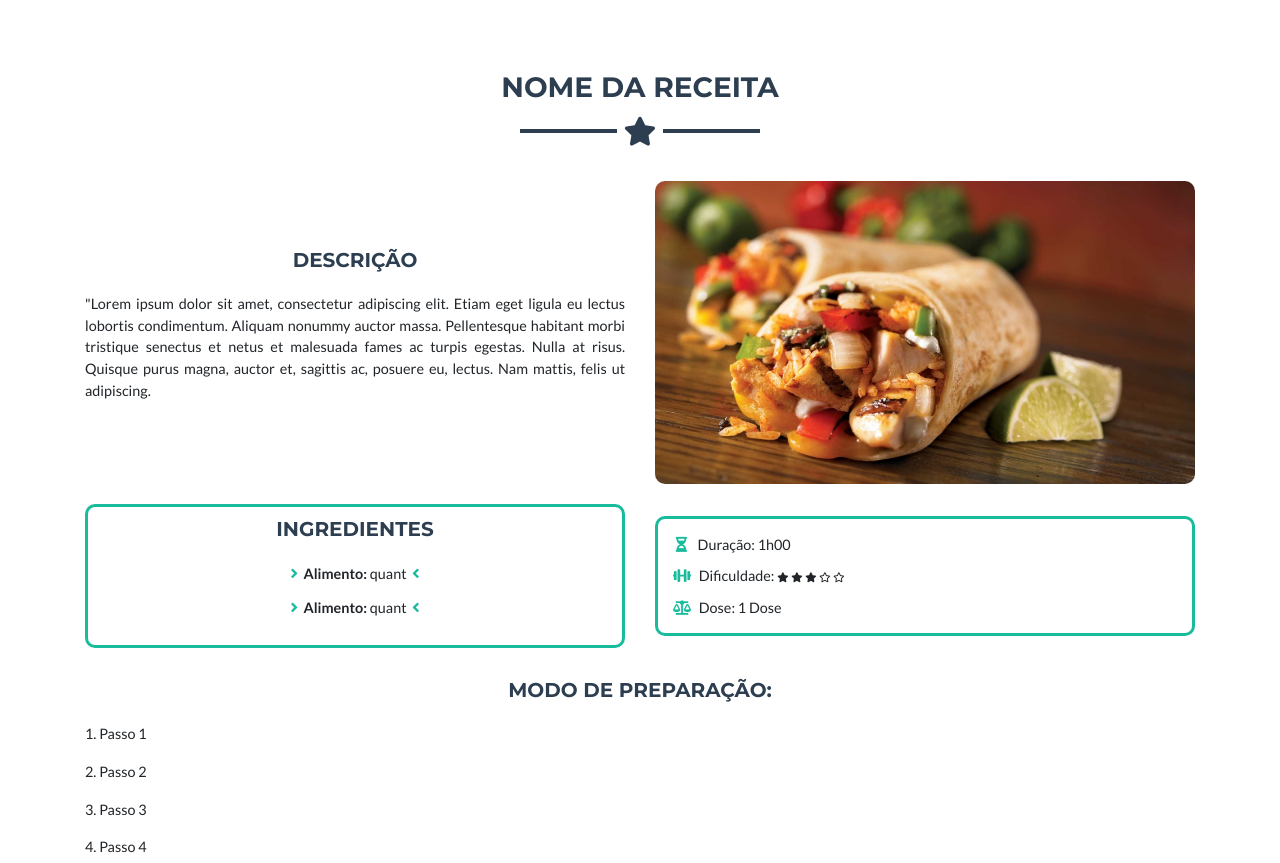
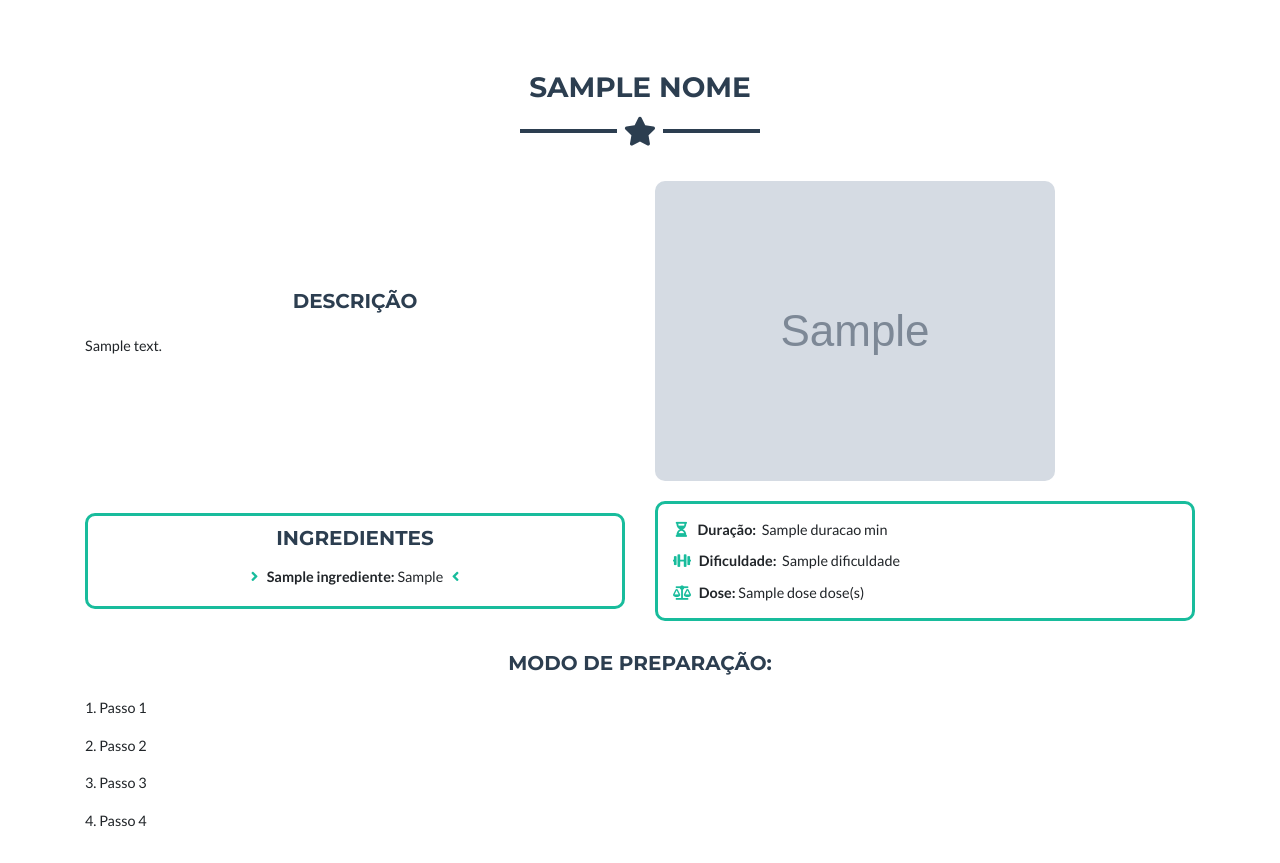
Before and after one commit to luisoliveira98/tp1_tpw, a Django app: template app/templates/receita.html in a window 1280 px wide. Shown: the part 59-922 px from the top of the page. Run offline with Django 3.2, Linux system fonts and the light colour scheme; the template is opened without the code that fills it: most values are stand-ins (such as "Sample title", 1, 10 or a date in 2020); some libraries are stand-ins or nearby versions.

Commit message:
receita_dinâmica

```diff
--- a/app/templates/receita.html
+++ b/app/templates/receita.html
@@ -42,7 +42,7 @@
 
         <div class="row">
             <div class="col-sm-12">
-                <h3 class="text-center text-uppercase text-secondary mb-0" style="margin-top: 4rem">Nome da Receita</h3>
+                <h3 class="text-center text-uppercase text-secondary mb-0" style="margin-top: 4rem">{{ nome }}</h3>
                 <hr class="star-dark mb-5" style="margin-top: 1.5rem">
             </div>
         </div>
@@ -53,16 +53,13 @@
                 <br>
 
                 <!-- Receita.Descrição -->
-                <p align="justify">"Lorem ipsum dolor sit amet, consectetur adipiscing elit. Etiam eget ligula
-                    eu lectus lobortis condimentum. Aliquam nonummy auctor massa. Pellentesque habitant morbi
-                    tristique senectus et netus et malesuada fames ac turpis egestas. Nulla at risus. Quisque
-                    purus magna, auctor et, sagittis ac, posuere eu, lectus. Nam mattis, felis ut adipiscing.
+                <p align="justify">{{ descricao }}
                 </p>
             </div>
             <div class="col-sm-6">
 
                 <!-- Receita.Imagem-->
-                <img class="img-fluid" src="../static/portfolio/food1.jpg" style="border-radius: 10px"/>
+                <img class="img-fluid" src="{{ imagem }}" style="border-radius: 10px"/>
             </div>
         </div>
 
@@ -70,13 +67,17 @@
             <div class="col-sm-6 align-self-center" style="margin-top: 20px">
 
                 <div style="border:3px solid #18bc9c; border-radius: 10px; padding: 10px 10px 10px 10px;">
-                    <h5 class="text-center text-uppercase text-secondary mb-0">Ingredientes</h5>
+                    <h5 class="text-center text-uppercase text-secondary mb-0" style="padding-bottom: 1rem">Ingredientes</h5>
 
-                    <p align="center"><br><i class="fas fa-angle-right" style="font-size: 15px; color: #18bc9c;"></i><b>&nbsp;&nbsp;Alimento: </b>
-                        quant&nbsp;&nbsp;<i class="fas fa-angle-left" style="font-size: 15px; color: #18bc9c;"></i></p>
-                    <p align="center" style="margin-top: -25px"><br><i class="fas fa-angle-right"
-                                                                       style="font-size: 15px; color: #18bc9c;"></i><b>&nbsp;&nbsp;Alimento: </b>
-                        quant&nbsp;&nbsp;<i class="fas fa-angle-left" style="font-size: 15px; color: #18bc9c;"></i></p>
+
+                    {% for ingrediente in listIngredientes %}
+                        <p align="center" style="margin-bottom: 0.5rem">
+                            <i class="fas fa-angle-right" style="font-size: 15px; color: #18bc9c;"></i>
+                            <b>&nbsp;&nbsp;{{ ingrediente.ingredienteName }}: </b>
+                            {{ ingrediente.ingredienteQuant }}&nbsp;&nbsp;
+                            <i class="fas fa-angle-left" style="font-size: 15px; color: #18bc9c;"></i>
+                        </p>
+                    {% endfor %}
                 </div>
 
 
@@ -86,25 +87,20 @@
                     <!-- Duração -->
                     <div style="padding: 5px">
                         &nbsp;<i class="fas fa-hourglass-half"
-                                 style="color: #18bc9c; padding-right: 5px; font-size: 15px"></i>&nbsp; Duração: 1h00
+                                 style="color: #18bc9c; padding-right: 5px; font-size: 15px"></i>&nbsp; <b>Duração:</b> &nbsp;{{ duracao }} min
                     </div>
 
                     <!-- Dificuldade -->
                     <div style="padding: 5px" ;>
                         <td style="vertical-align:middle;">
-                            <i class="fas fa-dumbbell" style="color: #18bc9c; padding-right: 5px;"></i> Dificuldade:
-                            <i class="fas fa-star" style="font-size:10px;"></i>
-                            <i class="fas fa-star" style="font-size:10px;"></i>
-                            <i class="fas fa-star" style="font-size:10px;"></i>
-                            <i class="far fa-star" style="font-size:10px;"></i>
-                            <i class="far fa-star" style="font-size:10px;"></i>
+                            <i class="fas fa-dumbbell" style="color: #18bc9c; padding-right: 5px;"></i> <b>Dificuldade:</b> &nbsp;{{ dificuldade }}
                         </td>
                     </div>
 
                     <!-- Dose -->
                     <div style="padding: 5px">
                         <!-- Receita.Dose -->
-                        <i class="fas fa-balance-scale" style="color: #18bc9c; padding-right: 5px;"></i> Dose: 1 Dose
+                        <i class="fas fa-balance-scale" style="color: #18bc9c; padding-right: 5px;"></i> <b>Dose:</b> {{ dose }} dose(s)
                     </div>
                 </div>
 
--- a/webproj/urls.py
+++ b/webproj/urls.py
@@ -32,7 +32,7 @@ urlpatterns = [
 
     path('perfil/', views.perfil, name='perfil'),
 
-    path('receita/', views.receita, name='receita'),
+    path('receita/<int:id>/', views.receita, name='receita'),
     path('numeroIngredientes/', views.numero_ingredientes, name='numeroIngrdientes'),
     path('criarReceita/<int:numero>/', views.criar_receita, name='criarReceita'),
 
```
Also changed, not shown: app/templates/index.html (+9 -7 lines), app/views.py (+22 -4 lines), db.sqlite3.
